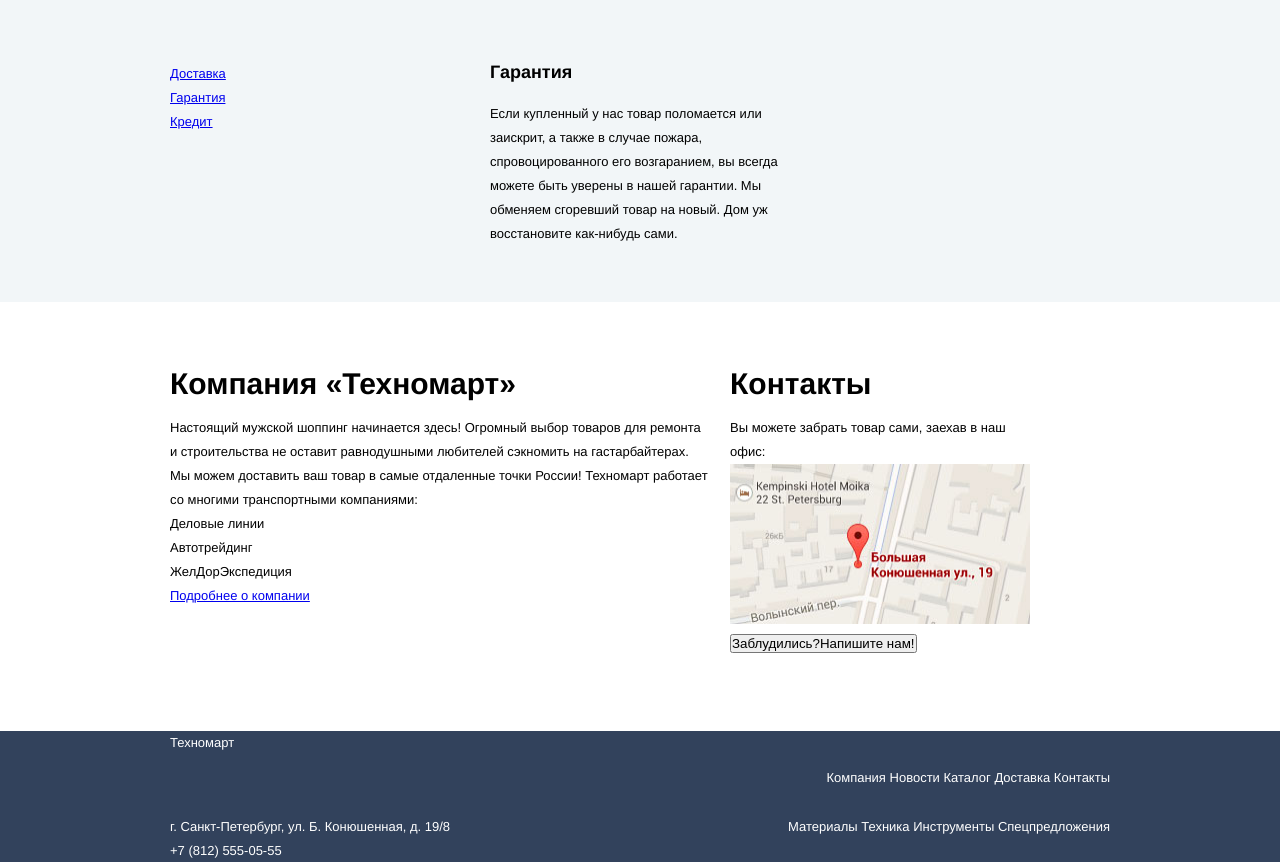
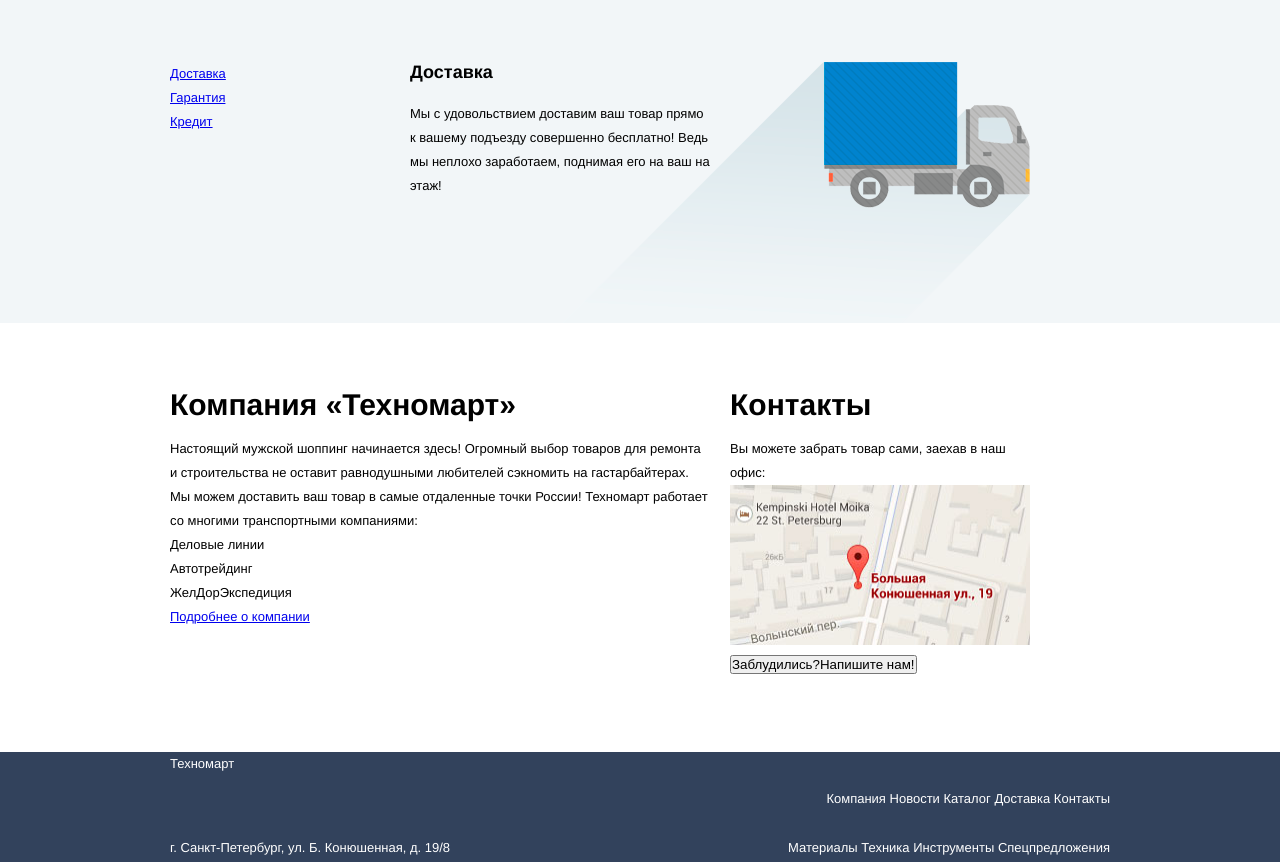
Before and after one commit to Katzzz/231588-technomart, a plain HTML site: page index.html in a window 1280 px wide. Shown: the part 1811-2673 px from the top of the page. Drawn offline with Linux system fonts and the light colour scheme.

Commit message:
Changes in slider services

```diff
--- a/css/style.css
+++ b/css/style.css
@@ -319,7 +319,6 @@
 }
 
 .services-slider ul {
-	position: relative;
 	width: 100%;
 	min-height: 240px;
 	margin: 0;
@@ -327,16 +326,23 @@
 	list-style: none;
 }
 
-.services li .services-text {
-	position: absolute;
-	display: none;
-	right: 0;
-	top: 0;
-	width: 620px;
-	min-height: 240px;
+.services-list {
+	float: left;
+	width: 240px;
 }
 
-.services li.active .services-text {
+.services-slids {
+	float: right;
+	width: 620px;
+}
+
+.services-text {
+	display: none;
+	width: 620px;
+	float: left;
+}
+
+.services-delivery {
 	display: block;
 }
 
@@ -346,14 +352,17 @@
 
 .services-delivery {
   background: url(../img/delivery-services.png) no-repeat 100% 0;
+	height: 261px;
 }
 
 .services-guarantee {
   background: url(../img/guarantee-services.png) no-repeat 100% 0;
+	height: 283px;
 }
 
 .services-credit {
   background: url(../img/credit-services.png) no-repeat 100% 0;
+	height: 285px;
 }
 
 
--- a/index.html
+++ b/index.html
@@ -228,10 +228,21 @@
 						<p>Хороший интернет-магазин отличается от плохого не только ценами!
 							Мы стараемся изо всех сил, чтобы сделать ваши покупки приятными.</p>
 					</div>
-					<div class="services-slider">
+					<div class="services-slider clearfix">
+						<div class="services-list">
 							<ul class="services-slids">
-              <li class="first-slide">
+								<li class="active service-delivery">
 									<a href="#">Доставка</a>
+								</li>
+								<li class="service-guarantee">
+									<a href="#">Гарантия</a>
+								</li>
+								<li class="service-credit">
+									<a href="#">Кредит</a>
+								</li>
+							</ul>
+						</div>
+					<div class="services-slides">
 						<div class="services-text services-delivery">
 							<h3>Доставка</h3>
 							<p>Мы с удовольствием доставим ваш товар прямо
@@ -239,26 +250,19 @@
 										Ведь мы неплохо заработаем,
 										поднимая его на ваш на этаж!</p>
 						</div>
-              </li>
-              <li class="active second-slide">
-                <a href="#">Гарантия</a>
 						<div class="services-text services-guarantee">
 							<h3>Гарантия</h3>
 								<p>Если купленный у нас товар поломается или заискрит,
 											а также в случае пожара, спровоцированного его возгаранием,  вы всегда можете быть уверены в нашей гарантии. Мы обменяем сгоревший товар на новый.
 											Дом уж восстановите как-нибудь сами.</p>
 										</div>
-              </li>
-              <li class="third-slide">
-                <a href="#">Кредит</a>
 								<div class="services-text services-credit">
 											<h3>Кредит</h3>
 											<p>Залезть в долговую яму стало проще!
 												Кредитные консультанты придут вам на помощь.</p>
 												<a href="#">Отправить заявку</a>
 											</div>
-              </li>
-            </ul>
+						</div>
 					</div>
 				</div>
 			</section>
```
Lines whose indentation alone changed are shown as unchanged.
